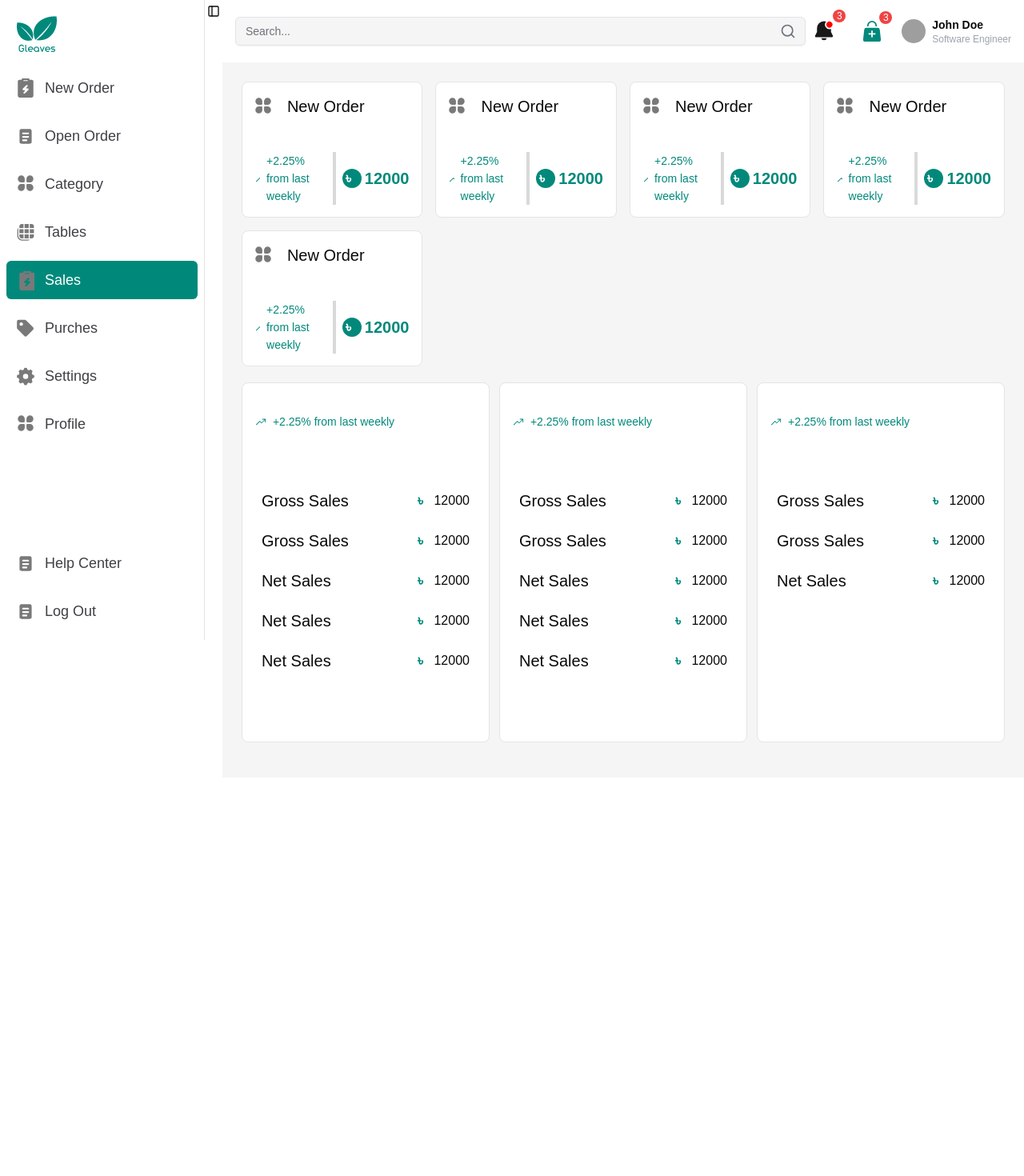
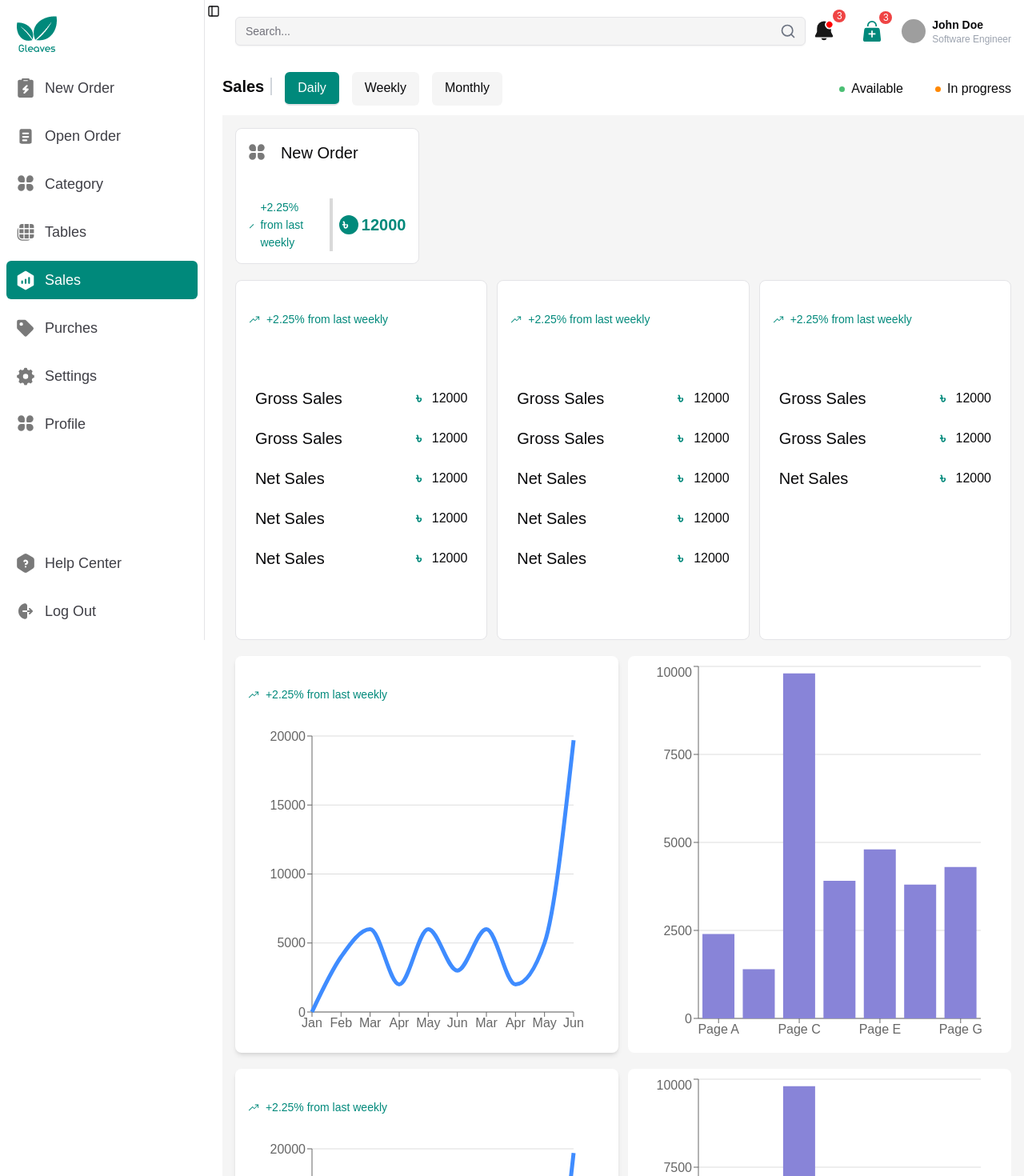
Before and after one commit to Acro-Nation/restaurant-pos, a Next.js app in the folder apps/dashboard/: page /dashboard/admin/sales in a window 1280 px wide. Shown: the top 1470 px of the page at 80% size. Before the commit the page ends 972 px from the top, so only its background shows below. Built offline with nearby package versions, Linux system fonts and the light colour scheme; grey boxes are pictures that could not be loaded.

Commit message:
some update

```diff
--- a/apps/dashboard/src/app/(dashboardLayout)/dashboard/admin/sales/page.tsx
+++ b/apps/dashboard/src/app/(dashboardLayout)/dashboard/admin/sales/page.tsx
@@ -3,46 +3,74 @@ import SalesCard2 from '@/app/features/sales/salesCard/salesCard2'
 import SalesCard3 from '@/app/features/sales/salesCard/salesCard3'
 import Salestabs from '@/app/features/sales/salesTabs/salestabs'
 import CategoryIcon from '@/assets/icons/CategoryIcon'
+import ReuseIcon from '@/components/common/reuseIcon/reuseIcon'
+import LineChartComponent from '@/components/molecules/Charts/AreaChart'
+import BarChartComponent from '@/components/molecules/Charts/BarChart'
+import Tabs, { TabContent } from '@/components/molecules/Tabs/Tabs'
 
 import React from 'react'
 
 const SalesPage = () => {
   return (
-    <div className="p-6">
+    <Tabs
+     title="Sales"
+    extraItems={[
+      <div
+        key={1}
+        className="px-4 py-2 flex justify-center items-center gap-2"
+      >
+        <ReuseIcon bgColor="#4BBF74" size={7} />
+        <span>Available</span>
+      </div>,
+      <div
+        key={2}
+        className="px-4 py-2 flex justify-center items-center gap-2"
+      >
+        <ReuseIcon bgColor="#FF8800" size={7} />
+        <span>In progress</span>
+      </div>,
+    ]}
+
+  >
+    <TabContent label="Daily">
+    <div>
     <div className="grid lg:grid-cols-4 md:grid-cols-2 gap-4">
        <Salestabs
           title={'New Order'}
           logo={<CategoryIcon />}
           amount={'12000'}
         />
-        <Salestabs
-          title={'New Order'}
-          logo={<CategoryIcon />}
-          amount={'12000'}
-        />
-        <Salestabs
-          title={'New Order'}
-          logo={<CategoryIcon />}
-          amount={'12000'}
-        />
-        <Salestabs
-          title={'New Order'}
-          logo={<CategoryIcon />}
-          amount={'12000'}
-        />
-        <Salestabs
-          title={'New Order'}
-          logo={<CategoryIcon />}
-          amount={'12000'}
-        />
+
       </div>
-      <div className="grid grid-cols-3 gap-3 mt-5">
+        <div className="grid lg:grid-cols-3 grid-cols-1 gap-3 mt-5">
      <SalesCard1 />
        <SalesCard2 />
          <SalesCard3 />
       </div>
-      <div className="grid grid-cols-3 gap-3 mt-5"></div>
+        <div className="grid grid-cols-2 gap-3 mt-5">
+        <LineChartComponent />
+        <BarChartComponent/>
       </div>
+        <div className="grid grid-cols-2 gap-3 mt-5">
+        <LineChartComponent />
+        <BarChartComponent/>
+      </div>
+
+  </div>
+
+    </TabContent>
+
+    <TabContent label="Weekly">
+      <div className="grid lg:grid-cols-6 gap-2">
+       2
+      </div>
+    </TabContent>
+    <TabContent label="Monthly">
+      <div className="grid lg:grid-cols-6 gap-2">
+       3
+      </div>
+    </TabContent>
+  </Tabs>
   )
 }
 
--- a/apps/dashboard/src/app/(dashboardLayout)/dashboard/admin/tables/page.tsx
+++ b/apps/dashboard/src/app/(dashboardLayout)/dashboard/admin/tables/page.tsx
@@ -50,6 +50,7 @@ const TablePage = () => {
           </div>
         </TabContent>
       </Tabs>
+
     </>
   )
 }
--- a/apps/dashboard/src/app/page.tsx
+++ b/apps/dashboard/src/app/page.tsx
@@ -3,6 +3,7 @@ import Salestabs from './features/sales/salesTabs/salestabs'
 import Notification from '@/components/common/notification/notification'
 import { Button } from '@/components/atoms/button'
 import LineChartComponent from '@/components/molecules/Charts/AreaChart'
+import SalesChart from '@/components/molecules/Charts/BarChart'
 
 export default function Home() {
   return (
@@ -17,6 +18,7 @@ export default function Home() {
       <Button variant={'confirm'}>sign in</Button>
       <Button variant={'cancel'}>cancel</Button>
       <LineChartComponent />
+      <SalesChart/>
     </div>
   )
 }
--- /dev/null
+++ b/apps/dashboard/src/assets/icons/HelpCenterIcon.tsx
@@ -0,0 +1,17 @@
+import * as React from "react"
+import { SVGProps } from "react"
+const HelpCenterIcon = (props: SVGProps<SVGSVGElement>) => (
+  <svg
+    xmlns="http://www.w3.org/2000/svg"
+    width={22}
+    height={24}
+    fill="none"
+    {...props}
+  >
+    <path
+    fill={props.fill || '#797979'}
+      d="M9.294.532a3.607 3.607 0 0 1 3.278-.105l.206.105 7.34 4.328.104.069.1.083.115.081a3.488 3.488 0 0 1 1.372 2.37l.02.22.005.22v7.891c0 1.199-.618 2.307-1.575 2.918l-.185.108-7.37 4.66c-.994.547-2.187.58-3.254.074l-.212-.108-7.253-4.59a3.5 3.5 0 0 1-1.81-2.837l-.008-.224V7.901c0-1.198.617-2.305 1.599-2.93L9.294.532ZM11 15.251a1.084 1.084 0 0 0-1.075.956l-.008.127.008.138a1.083 1.083 0 0 0 2.151 0l.008-.127-.008-.138A1.083 1.083 0 0 0 11 15.251Zm1.482-7.23a3.228 3.228 0 0 0-3.933.79 1.083 1.083 0 0 0 1.56 1.498l.185-.195a1.061 1.061 0 0 1 1.202-.163 1.083 1.083 0 0 1-.368 2.043l-.251.013a1.084 1.084 0 0 0 .12 2.16 3.25 3.25 0 0 0 1.485-6.145Z"
+    />
+  </svg>
+)
+export default HelpCenterIcon
--- /dev/null
+++ b/apps/dashboard/src/assets/icons/LogoutIcon.tsx
@@ -0,0 +1,19 @@
+import * as React from "react"
+import { SVGProps } from "react"
+const LogoutIcon = (props: SVGProps<SVGSVGElement>) => (
+  <svg
+    xmlns="http://www.w3.org/2000/svg"
+    width={24}
+    height={24}
+    fill="none"
+    {...props}
+  >
+    <path
+     fill={props.fill || '#797979'}
+      fillRule="evenodd"
+      d="M10.796 2.243C12.653 1.825 14 3.421 14 5v14c0 1.578-1.347 3.174-3.204 2.756C6.334 20.751 3 16.765 3 12s3.334-8.752 7.796-9.756Zm5.497 6.05a1 1 0 0 1 1.414 0l3 3a1 1 0 0 1 0 1.413l-3 3a1 1 0 0 1-1.414-1.414L17.586 13H9a1 1 0 1 1 0-2h8.586l-1.293-1.293a1 1 0 0 1 0-1.414Z"
+      clipRule="evenodd"
+    />
+  </svg>
+)
+export default LogoutIcon
--- /dev/null
+++ b/apps/dashboard/src/assets/icons/SaleIGroupIcon.tsx
@@ -0,0 +1,45 @@
+import * as React from "react"
+import { SVGProps } from "react"
+const SaleIGroupIcon = (props: SVGProps<SVGSVGElement>) => (
+  <svg
+  width={26}
+  height={27}
+  viewBox="0 0 26 27"
+  fill="none"
+  xmlns="http://www.w3.org/2000/svg"
+  {...props}
+>
+  <mask
+    id="mask0_1060_74"
+    style={{
+      maskType: "luminance",
+    }}
+    maskUnits="userSpaceOnUse"
+    x={2}
+    y={1}
+    width={22}
+    height={25}
+  >
+    <path
+      d="M22.2087 8.18034L13.0003 2.76367L3.79199 8.18034V19.0137L13.0003 24.4303L22.2087 19.0137V8.18034Z"
+      fill="white"
+      stroke="white"
+      strokeWidth={2.16667}
+      strokeLinejoin="round"
+    />
+    <path
+      d="M13.0003 12.5143V16.8477M17.3337 10.3477V16.8477M8.66699 14.681V16.8477"
+      stroke="black"
+      strokeWidth={2.16667}
+      strokeLinecap="round"
+      strokeLinejoin="round"
+    />
+  </mask>
+  <g mask="url(#mask0_1060_74)">
+    <path d="M0 0.597656H26V26.5977H0V0.597656Z"
+      fill={props.fill || '#797979'}
+       />
+  </g>
+</svg>
+)
+export default SaleIGroupIcon
--- a/apps/dashboard/src/components/auth/ForgetPassword.tsx
+++ b/apps/dashboard/src/components/auth/ForgetPassword.tsx
@@ -4,7 +4,7 @@ import { zodResolver } from '@hookform/resolvers/zod'
 import { useForm } from 'react-hook-form'
 import { z } from 'zod'
 
-import { Button } from '@/components/ui/button'
+import { Button } from '@/components/atoms/button'
 import {
   Form,
   FormControl,
@@ -12,8 +12,8 @@ import {
   FormItem,
   FormLabel,
   FormMessage,
-} from '@/components/ui/form'
-import { Input } from '@/components/ui/input'
+} from '@/components/atoms/form'
+import { Input } from '@/components/atoms/input'
 import LoginUserIcon from '@/assets/icons/LoginUser'
 import Link from 'next/link'
 
--- a/apps/dashboard/src/components/auth/verifyForm.tsx
+++ b/apps/dashboard/src/components/auth/verifyForm.tsx
@@ -4,7 +4,7 @@ import { zodResolver } from '@hookform/resolvers/zod'
 import { useForm } from 'react-hook-form'
 import { z } from 'zod'
 
-import { Button } from '@/components/ui/button'
+import { Button } from '@/components/atoms/button'
 import {
   Form,
   FormControl,
@@ -12,8 +12,8 @@ import {
   FormItem,
   FormLabel,
   FormMessage,
-} from '@/components/ui/form'
-import { InputOTP, InputOTPGroup, InputOTPSlot } from '../ui/input-otp'
+} from '@/components/atoms/form'
+import { InputOTP, InputOTPGroup, InputOTPSlot } from '../atoms/input-otp'
 
 const formSchema = z.object({
   email: z.string().email({ message: 'Please enter a valid email' }),
--- a/apps/dashboard/src/components/molecules/Charts/AreaChart.tsx
+++ b/apps/dashboard/src/components/molecules/Charts/AreaChart.tsx
@@ -1,5 +1,6 @@
 'use client'
 
+import GrowIcon from '@/assets/icons/salesIcon/GrowIcon'
 import React from 'react'
 import {
   LineChart,
@@ -7,7 +8,6 @@ import {
   XAxis,
   YAxis,
   CartesianGrid,
-  Tooltip,
   ResponsiveContainer,
 } from 'recharts'
 
@@ -26,6 +26,11 @@ const data = [
 
 const LineChartComponent: React.FC = () => {
   return (
+    <div className="bg-white rounded-lg p-4 shadow-md">
+       <div className="flex items-center text-[14px] leading-[22px] font-medium text-primary h-[64px] gap-2 ">
+        <GrowIcon />
+        <div className="">+2.25% from last weekly</div>
+      </div>
       <ResponsiveContainer width="100%" height={400}>
         <LineChart
           data={data}
@@ -34,12 +39,6 @@ const LineChartComponent: React.FC = () => {
           <CartesianGrid stroke="#ddd" vertical={false} />
           <XAxis dataKey="name" />
           <YAxis />
-        <Tooltip
-          contentStyle={{ backgroundColor: '#1f1f1f', borderColor: '#333' }}
-          labelStyle={{ color: '#8884d8' }}
-          formatter={(value) => `${((value as number) / 1000).toFixed(2)}k`}
-          cursor={{ stroke: '#8884d8', strokeWidth: 2 }}
-        />
           <Line
             type="monotone"
             dataKey="value"
@@ -50,6 +49,7 @@ const LineChartComponent: React.FC = () => {
           />
         </LineChart>
       </ResponsiveContainer>
+    </div>
   )
 }
 
--- /dev/null
+++ b/apps/dashboard/src/components/molecules/Charts/BarChart.tsx
@@ -0,0 +1,76 @@
+"use client"
+import React, { PureComponent } from 'react';
+import { BarChart, Bar, Rectangle, XAxis, YAxis, CartesianGrid, Tooltip, Legend, ResponsiveContainer } from 'recharts';
+
+const data = [
+  {
+    name: 'Page A',
+    uv: 4000,
+    pv: 2400,
+    amt: 2400,
+  },
+  {
+    name: 'Page B',
+    uv: 3000,
+    pv: 1398,
+    amt: 2210,
+  },
+  {
+    name: 'Page C',
+    uv: 2000,
+    pv: 9800,
+    amt: 2290,
+  },
+  {
+    name: 'Page D',
+    uv: 2780,
+    pv: 3908,
+    amt: 2000,
+  },
+  {
+    name: 'Page E',
+    uv: 1890,
+    pv: 4800,
+    amt: 2181,
+  },
+  {
+    name: 'Page F',
+    uv: 2390,
+    pv: 3800,
+    amt: 2500,
+  },
+  {
+    name: 'Page G',
+    uv: 3490,
+    pv: 4300,
+    amt: 2100,
+  },
+];
+
+
+  const BarChartComponent: React.FC = () => {
+
+    return (
+      <ResponsiveContainer width="100%" height="100%" className='bg-white rounded-lg p-2'>
+        <BarChart
+          width={500}
+          height={300}
+          data={data}
+          margin={{
+            top: 5,
+            right: 30,
+            left: 20,
+            bottom: 5,
+          }}
+        >
+           <CartesianGrid stroke="#ddd" vertical={false} />
+          <XAxis dataKey="name" />
+          <YAxis />
+                 <Bar dataKey="pv" fill="#8884d8" activeBar={<Rectangle fill="pink" stroke="blue"/>} />
+
+        </BarChart>
+      </ResponsiveContainer>
+    );
+}
+
+export default BarChartComponent
--- a/apps/dashboard/src/constant/role.ts
+++ b/apps/dashboard/src/constant/role.ts
@@ -1,4 +1,7 @@
 export const USER_ROLE = {
-  admin: 'admin',
-  user: 'user',
-}
+  SUPER_ADMIN: 'super-admin',
+  RESTAURANT_ADMIN: 'admin',
+  MANAGER: 'manager',
+  CHEF: 'chef',
+  WAITER: 'waiter',
+};
--- a/apps/dashboard/src/utils/drawerItems.ts
+++ b/apps/dashboard/src/utils/drawerItems.ts
@@ -1,13 +1,13 @@
 import { USER_ROLE } from '@/constant/role'
-
 import NewOrderIcon from '../assets/icons/NewOrderIcon'
 import openOrder from '../assets/icons/OpenOrderIcon'
 import CategoryIcon from '../assets/icons/CategoryIcon'
 import TableIcon from '../assets/icons/TableIcon'
-
 import PurchesIcon from '../assets/icons/PurchesIcon'
 import SettingIcon from '../assets/icons/SettingIcon'
-import SaleIcon from '@/assets/icons/SaleIcon'
+import SaleIGroupIcon from '@/assets/icons/SaleIGroupIcon'
+import LogoutIcon from '@/assets/icons/LogoutIcon'
+import HelpCenterIcon from '@/assets/icons/HelpCenterIcon'
 
 export const drawerItems = (role: userRole): DrawerItem[] => {
   const roleMenus: DrawerItem[] = []
@@ -19,7 +19,7 @@ export const drawerItems = (role: userRole): DrawerItem[] => {
     },
   ]
   switch (role) {
-    case USER_ROLE.admin:
+    case USER_ROLE.RESTAURANT_ADMIN:
       roleMenus.push(
         {
           title: 'New Order',
@@ -44,11 +44,11 @@ export const drawerItems = (role: userRole): DrawerItem[] => {
         {
           title: 'Sales',
           path: `${role}/sales`,
-          icon: SaleIcon,
+          icon: SaleIGroupIcon,
         },
         {
           title: 'Purches',
-          path: `${role}/#`,
+          path: `${role}/checkout`,
           icon: PurchesIcon,
         },
         {
@@ -59,7 +59,7 @@ export const drawerItems = (role: userRole): DrawerItem[] => {
       )
       break
 
-    case USER_ROLE.user:
+    case USER_ROLE.SUPER_ADMIN:
       roleMenus.push(
         {
           title: 'Home',
@@ -80,8 +80,7 @@ export const drawerItems = (role: userRole): DrawerItem[] => {
       break
 
     // Add additional roles as needed
-    // case USER_ROLE.MANAGER:
-    //    roleMenus.push(...);
+
 
     default:
       break
@@ -94,11 +93,11 @@ export const footerItems = [
   {
     title: 'Help Center',
     path: '#',
-    icon: openOrder,
+    icon: HelpCenterIcon,
   },
   {
     title: 'Log Out',
     path: '#',
-    icon: openOrder,
+    icon: LogoutIcon,
   },
 ]
```
Lines whose indentation alone changed are shown as unchanged.
